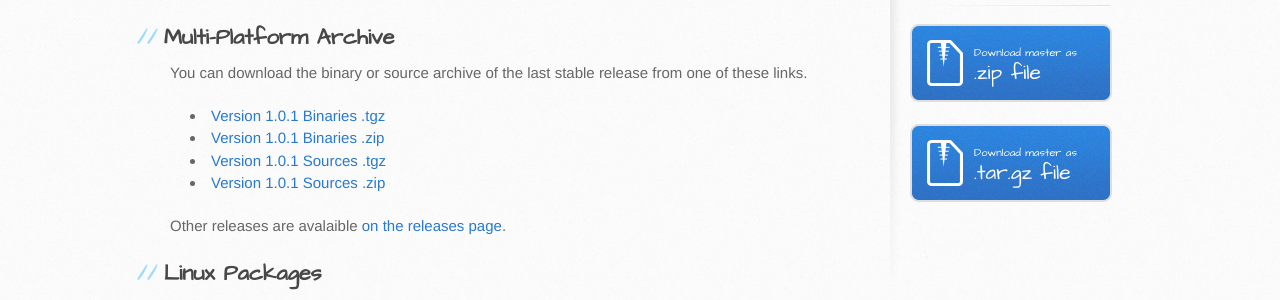
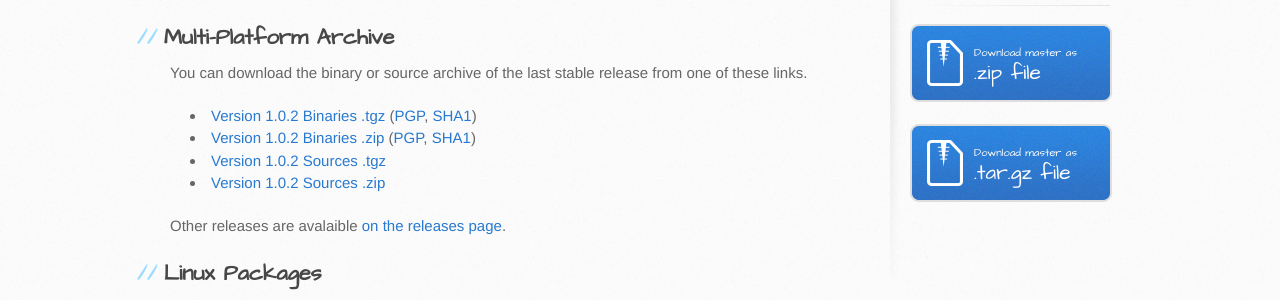
Before and after one commit to jeromedrouet/bluelatex-website, a Jekyll site: the page built from download/index.markdown, in a window 1280 px wide. Shown: the part 457-757 px from the top of the page. Built offline with Jekyll 4.4.1, drawn with Linux system fonts in a browser that asks for light colours.

Commit message:
Update download links
Also add pgp signature and SHA1 hash of uploaded binary archives.

```diff
--- a/download/index.markdown
+++ b/download/index.markdown
@@ -15,10 +15,10 @@ Multi-Platform Archive
 
 You can download the binary or source archive of the last stable release from one of these links.
 
- - [Version 1.0.1 Binaries .tgz](https://github.com/gnieh/bluelatex/releases/download/v1.0.1/bluelatex-1.0.1.tgz)
- - [Version 1.0.1 Binaries .zip](https://github.com/gnieh/bluelatex/releases/download/v1.0.1/bluelatex-1.0.1.zip)
- - [Version 1.0.1 Sources .tgz](https://github.com/gnieh/bluelatex/archive/v1.0.1.tar.gz)
- - [Version 1.0.1 Sources .zip](https://github.com/gnieh/bluelatex/archive/v1.0.1.zip)
+ - [Version 1.0.2 Binaries .tgz](https://github.com/gnieh/bluelatex/releases/download/v1.0.2/bluelatex-1.0.2.tgz) ([PGP](https://github.com/gnieh/bluelatex/releases/download/v1.0.2/bluelatex-1.0.2.tgz.asc), [SHA1](https://github.com/gnieh/bluelatex/releases/download/v1.0.2/bluelatex-1.0.2.tgz.sha1))
+ - [Version 1.0.2 Binaries .zip](https://github.com/gnieh/bluelatex/releases/download/v1.0.2/bluelatex-1.0.2.zip) ([PGP](https://github.com/gnieh/bluelatex/releases/download/v1.0.2/bluelatex-1.0.2.zip.asc), [SHA1](https://github.com/gnieh/bluelatex/releases/download/v1.0.2/bluelatex-1.0.2.zip.sha1))
+ - [Version 1.0.2 Sources .tgz](https://github.com/gnieh/bluelatex/archive/v1.0.2.tar.gz)
+ - [Version 1.0.2 Sources .zip](https://github.com/gnieh/bluelatex/archive/v1.0.2.zip)
 
 Other releases are avalaible [on the releases page](https://github.com/gnieh/bluelatex/releases/).
 
```
